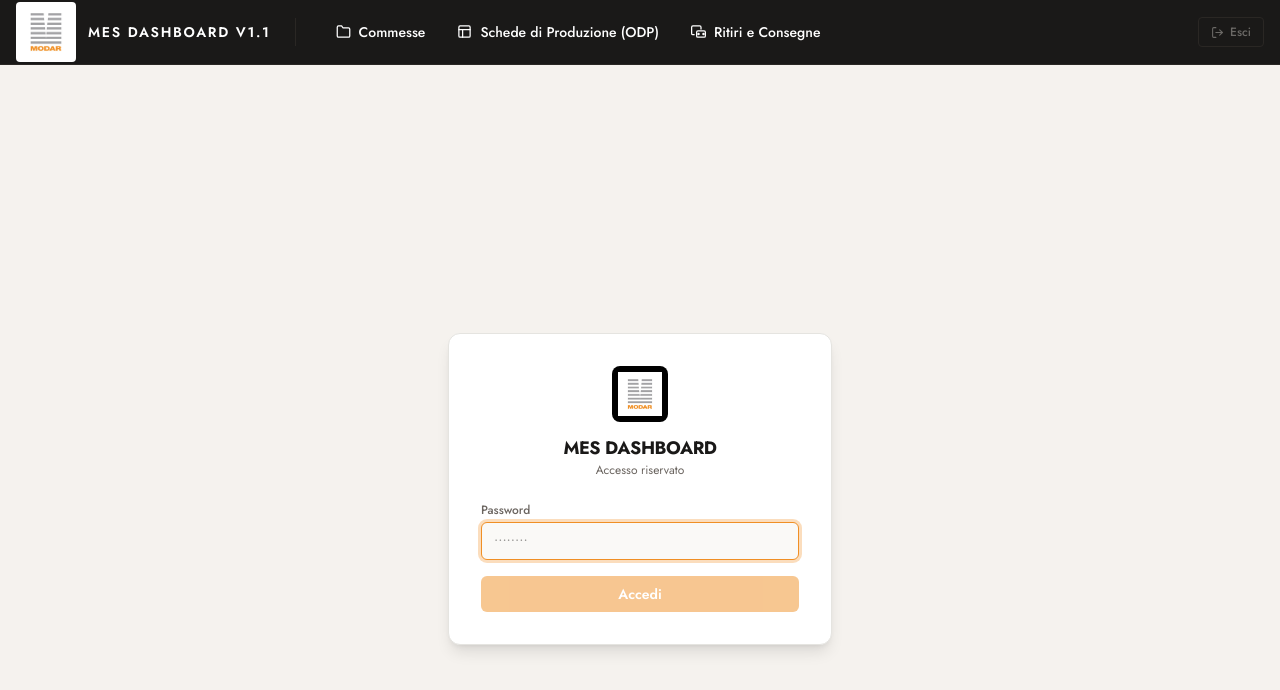
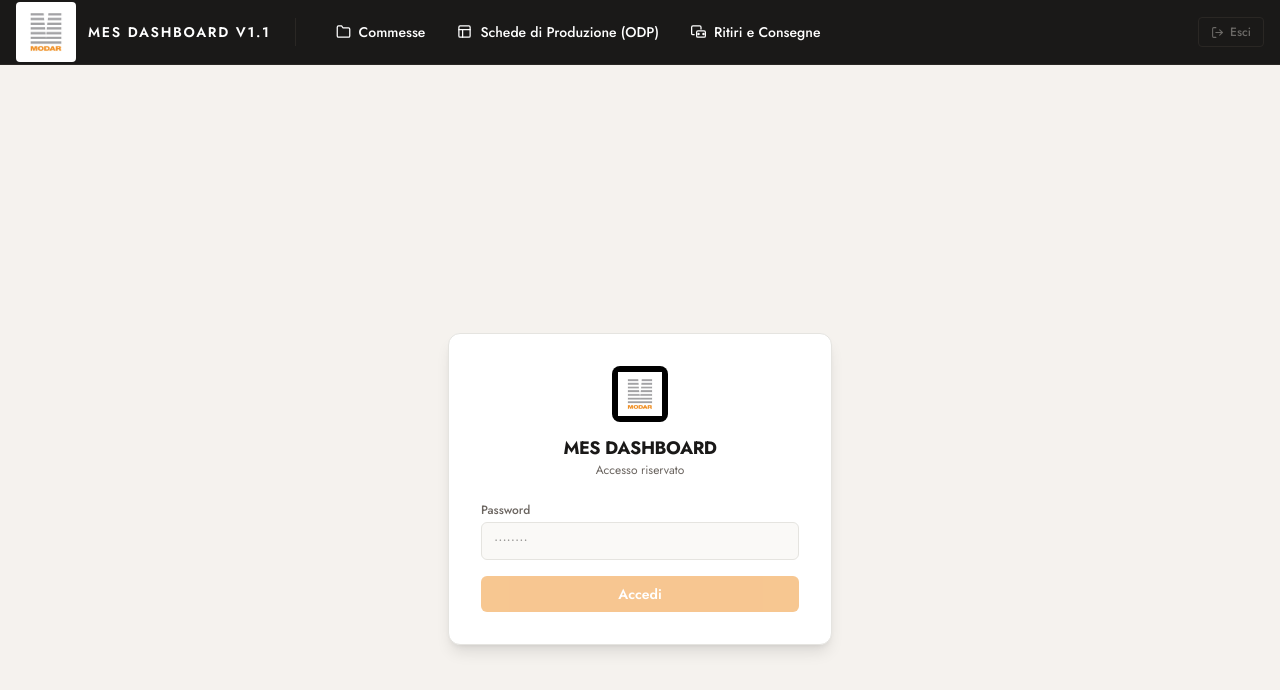
Before and after one commit to simoborgo/mes-notion, a Next.js app: page /login in a window 1280 px wide. Shown: the top 690 px of the page. Built offline with nearby package versions, Linux system fonts and the light colour scheme.

Commit message:
fix: login hydration error, logout cookie clear, esci senza await

```diff
--- a/src/app/api/auth/route.ts
+++ b/src/app/api/auth/route.ts
@@ -25,6 +25,6 @@
 
 export async function DELETE() {
   const res = NextResponse.json({ ok: true });
-  res.cookies.set("mes_session", "", { httpOnly: true, path: "/", maxAge: 0 });
+  res.cookies.set("mes_session", "", { httpOnly: true, path: "/", maxAge: 0, expires: new Date(0) });
   return res;
 }
--- a/src/app/globals.css
+++ b/src/app/globals.css
@@ -46,6 +46,16 @@
   text-decoration: none;
 }
 
+.login-input {
+  border: 1.5px solid #e5e4e0;
+  color: var(--color-black);
+  background: #faf9f7;
+  transition: border-color 0.15s;
+}
+.login-input:focus {
+  border-color: var(--color-primary);
+}
+
 .nav-tab {
   color: white !important;
   border-bottom: 2px solid transparent;
--- a/src/app/login/page.tsx
+++ b/src/app/login/page.tsx
@@ -77,19 +77,11 @@
             <input
               id="password"
               type="password"
-              autoFocus
               value={password}
               onChange={(e) => setPassword(e.target.value)}
               placeholder="••••••••"
               required
-              className="rounded-md px-3 py-2 text-sm outline-none transition-all"
-              style={{
-                border: error ? "1.5px solid #991B1B" : "1.5px solid #e5e4e0",
-                color: "var(--color-black)",
-                background: "#faf9f7",
-              }}
-              onFocus={(e) => (e.target.style.borderColor = "var(--color-primary)")}
-              onBlur={(e) => (e.target.style.borderColor = error ? "#991B1B" : "#e5e4e0")}
+              className="login-input rounded-md px-3 py-2 text-sm outline-none"
             />
             {error && (
               <span className="text-xs" style={{ color: "#991B1B" }}>
--- a/src/components/Navbar.tsx
+++ b/src/components/Navbar.tsx
@@ -90,8 +90,8 @@
 
         {/* Logout */}
         <button
-          onClick={async () => {
-            await fetch("/api/auth", { method: "DELETE" });
+          onClick={() => {
+            fetch("/api/auth", { method: "DELETE" });
             window.location.href = "/login";
           }}
           className="flex items-center gap-1.5 text-xs px-3 py-1.5 rounded font-medium transition-colors"
```
